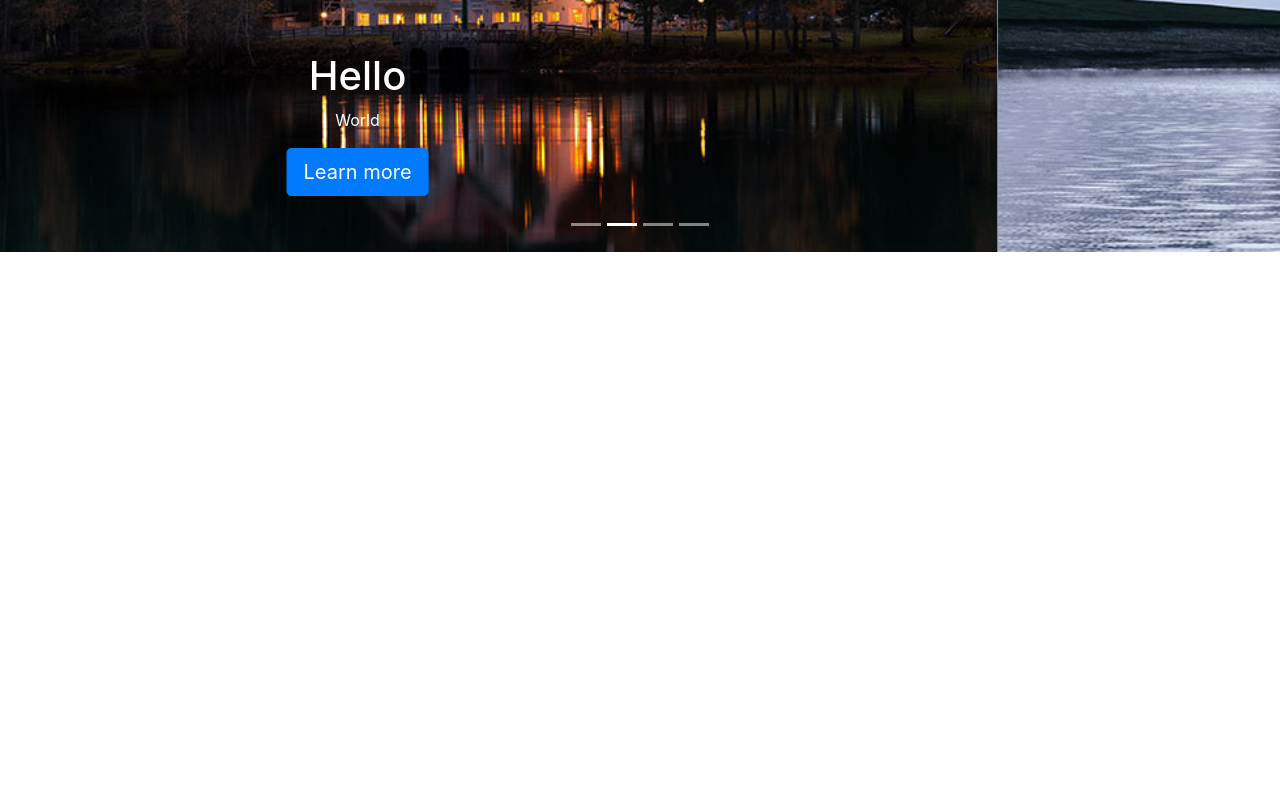
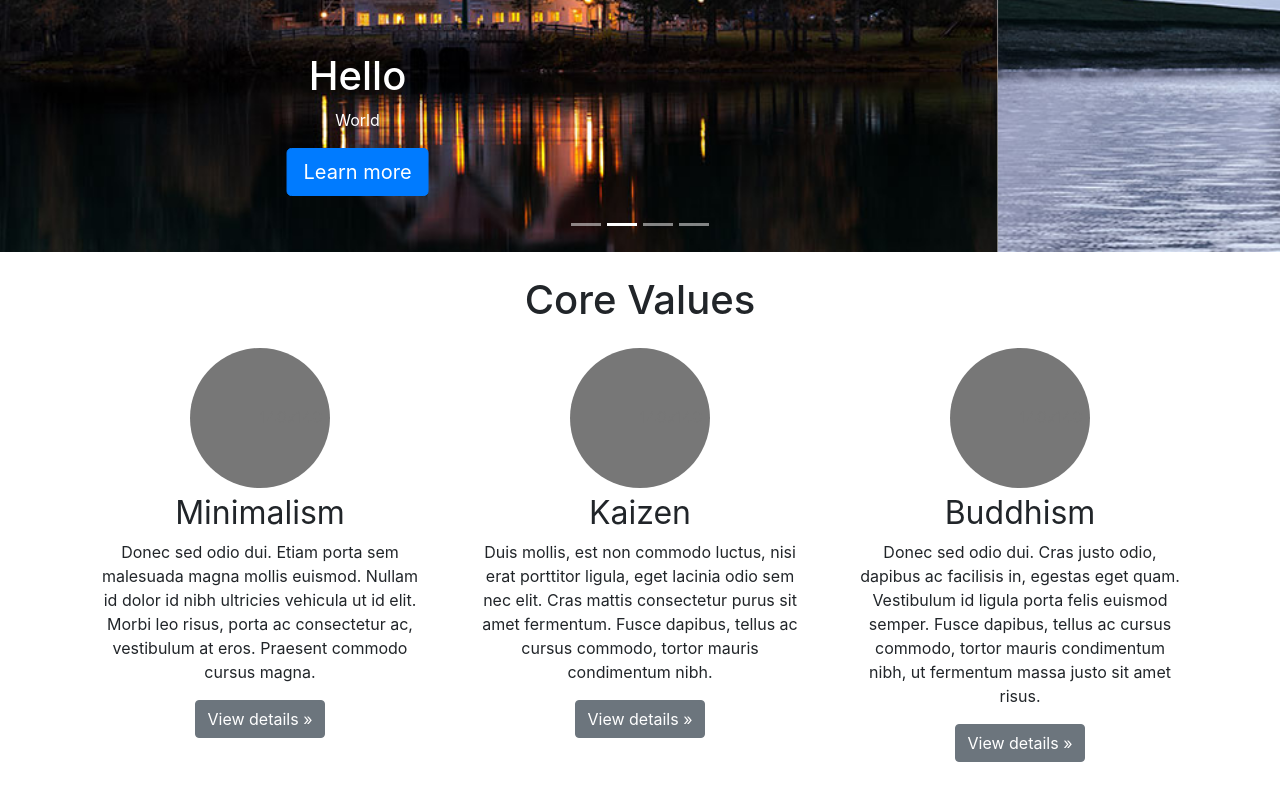
Before and after one commit to cyfider/cyfider.github.io, a plain HTML site: page index.html in a window 1280 px wide. Shown: the part 388-1190 px from the top of the page. Before the commit the page ends 800 px from the top, so only its background shows below. Drawn offline with nearby package versions, Linux system fonts and the light colour scheme.

Commit message:
Add core value panel

```diff
--- /dev/null
+++ b/css/styles.css
@@ -0,0 +1,23 @@
+
+
+/* MARKETING CONTENT
+/* Center align the text within the three columns below the carousel */
+.marketing h1 {
+    margin-top:  1.5rem;
+    margin-bottom: 1.5rem;
+    text-align: center;
+}
+
+.marketing h2 {
+    font-weight: 400;
+}
+
+.marketing .col-lg-4 {
+    margin-bottom: 1.5rem;
+    text-align: center;
+}
+
+.marketing .col-lg-4 p {
+    margin-right: .75rem;
+    margin-left: .75rem;
+}
--- a/index.html
+++ b/index.html
@@ -4,11 +4,11 @@
 		<meta charset="utf-8">
 		<meta name="viewport" content="width=device-width, initial-scale=1, shrink-to-fit=no">
 		<link rel="stylesheet" href="https://maxcdn.bootstrapcdn.com/bootstrap/4.0.0/css/bootstrap.min.css" integrity="sha384-Gn5384xqQ1aoWXA+058RXPxPg6fy4IWvTNh0E263XmFcJlSAwiGgFAW/dAiS6JXm" crossorigin="anonymous">
+		<link rel="stylesheet" href="css/styles.css">
 		<title>Cyfider</title>
 	</head>
 
 	<body>
-
 
 		<!-- NavBar -->
 		<nav class="navbar navbar-expand-lg fixed-top navbar-light bg-light">
@@ -115,6 +115,39 @@
 		<!-- Carousel End-->
 
 
+		<!-- Marketing -->
+		<div class="container marketing">
+
+			<h1>Core Values</h1>
+
+			<div class="row">
+				<div class="col-lg-4">
+					<svg class="bd-placeholder-img rounded-circle" width="140" height="140" xmlns="http://www.w3.org/2000/svg" preserveAspectRatio="xMidYMid slice" focusable="false" role="img" aria-label="Placeholder: 140x140"><title>Placeholder</title><rect width="100%" height="100%" fill="#777"/><text x="50%" y="50%" fill="#777" dy=".3em">140x140</text></svg>
+					<h2>Minimalism</h2>
+					<p>Donec sed odio dui. Etiam porta sem malesuada magna mollis euismod. Nullam id dolor id nibh ultricies vehicula ut id elit. Morbi leo risus, porta ac consectetur ac, vestibulum at eros. Praesent commodo cursus magna.</p>
+					<p><a class="btn btn-secondary" href="#" role="button">View details &raquo;</a></p>
+					</div>
+
+				<div class="col-lg-4">
+					<svg class="bd-placeholder-img rounded-circle" width="140" height="140" xmlns="http://www.w3.org/2000/svg" preserveAspectRatio="xMidYMid slice" focusable="false" role="img" aria-label="Placeholder: 140x140"><title>Placeholder</title><rect width="100%" height="100%" fill="#777"/><text x="50%" y="50%" fill="#777" dy=".3em">140x140</text></svg>
+					<h2>Kaizen</h2>
+					<p>Duis mollis, est non commodo luctus, nisi erat porttitor ligula, eget lacinia odio sem nec elit. Cras mattis consectetur purus sit amet fermentum. Fusce dapibus, tellus ac cursus commodo, tortor mauris condimentum nibh.</p>
+					<p><a class="btn btn-secondary" href="#" role="button">View details &raquo;</a></p>
+					</div>
+
+				<div class="col-lg-4">
+					<svg class="bd-placeholder-img rounded-circle" width="140" height="140" xmlns="http://www.w3.org/2000/svg" preserveAspectRatio="xMidYMid slice" focusable="false" role="img" aria-label="Placeholder: 140x140"><title>Placeholder</title><rect width="100%" height="100%" fill="#777"/><text x="50%" y="50%" fill="#777" dy=".3em">140x140</text></svg>
+					<h2>Buddhism</h2>
+					<p>Donec sed odio dui. Cras justo odio, dapibus ac facilisis in, egestas eget quam. Vestibulum id ligula porta felis euismod semper. Fusce dapibus, tellus ac cursus commodo, tortor mauris condimentum nibh, ut fermentum massa justo sit amet risus.</p>
+					<p><a class="btn btn-secondary" href="#" role="button">View details &raquo;</a></p>
+				</div>
+			</div>
+			<!-- Row End -->
+
+		</div>
+		<!-- Marketing End -->
+
+
 		<script src="https://code.jquery.com/jquery-3.2.1.slim.min.js" integrity="sha384-KJ3o2DKtIkvYIK3UENzmM7KCkRr/rE9/Qpg6aAZGJwFDMVNA/GpGFF93hXpG5KkN" crossorigin="anonymous"></script>
 		<script src="https://cdnjs.cloudflare.com/ajax/libs/popper.js/1.12.9/umd/popper.min.js" integrity="sha384-ApNbgh9B+Y1QKtv3Rn7W3mgPxhU9K/ScQsAP7hUibX39j7fakFPskvXusvfa0b4Q" crossorigin="anonymous"></script>
 		<script src="https://maxcdn.bootstrapcdn.com/bootstrap/4.0.0/js/bootstrap.min.js" integrity="sha384-JZR6Spejh4U02d8jOt6vLEHfe/JQGiRRSQQxSfFWpi1MquVdAyjUar5+76PVCmYl" crossorigin="anonymous"></script>
```
